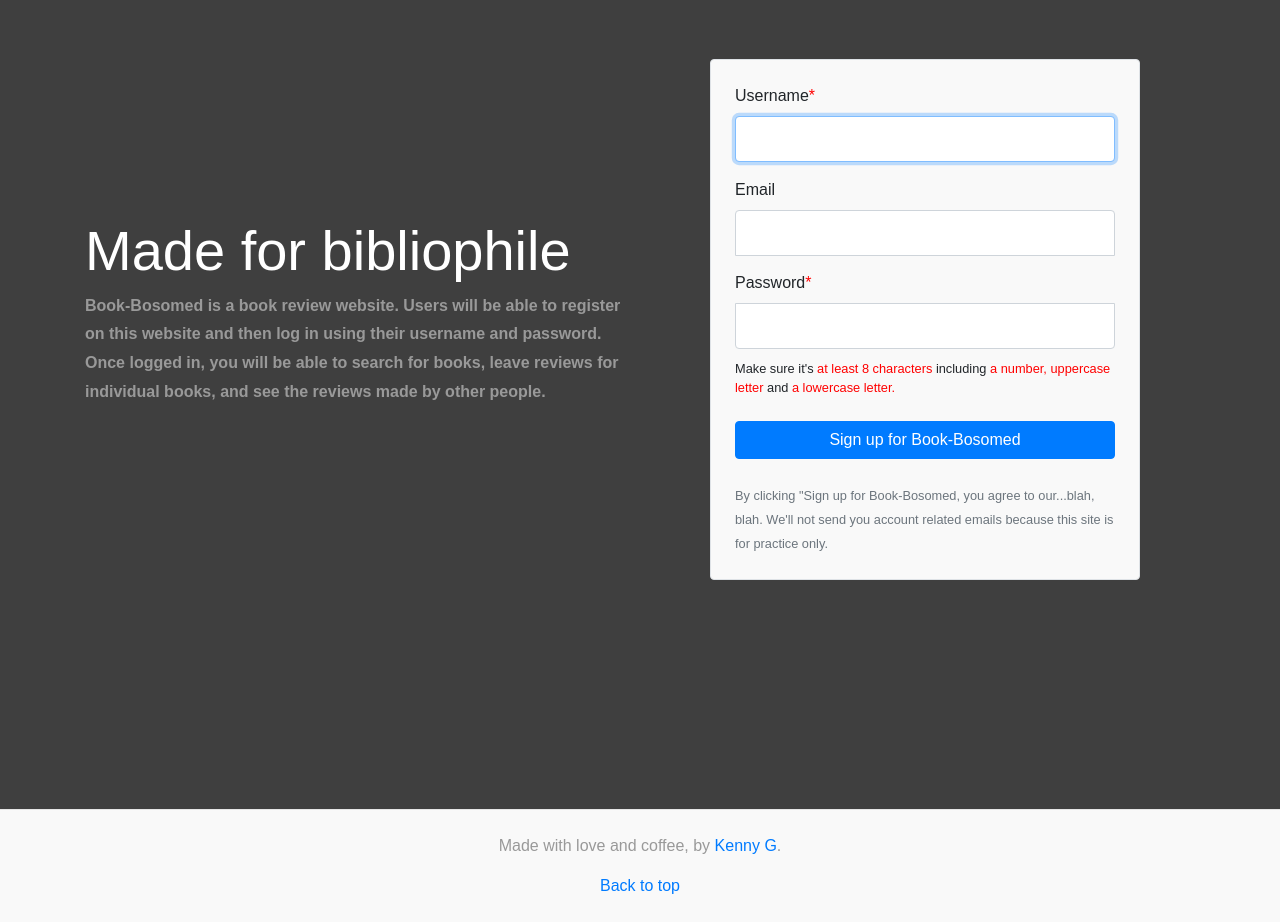
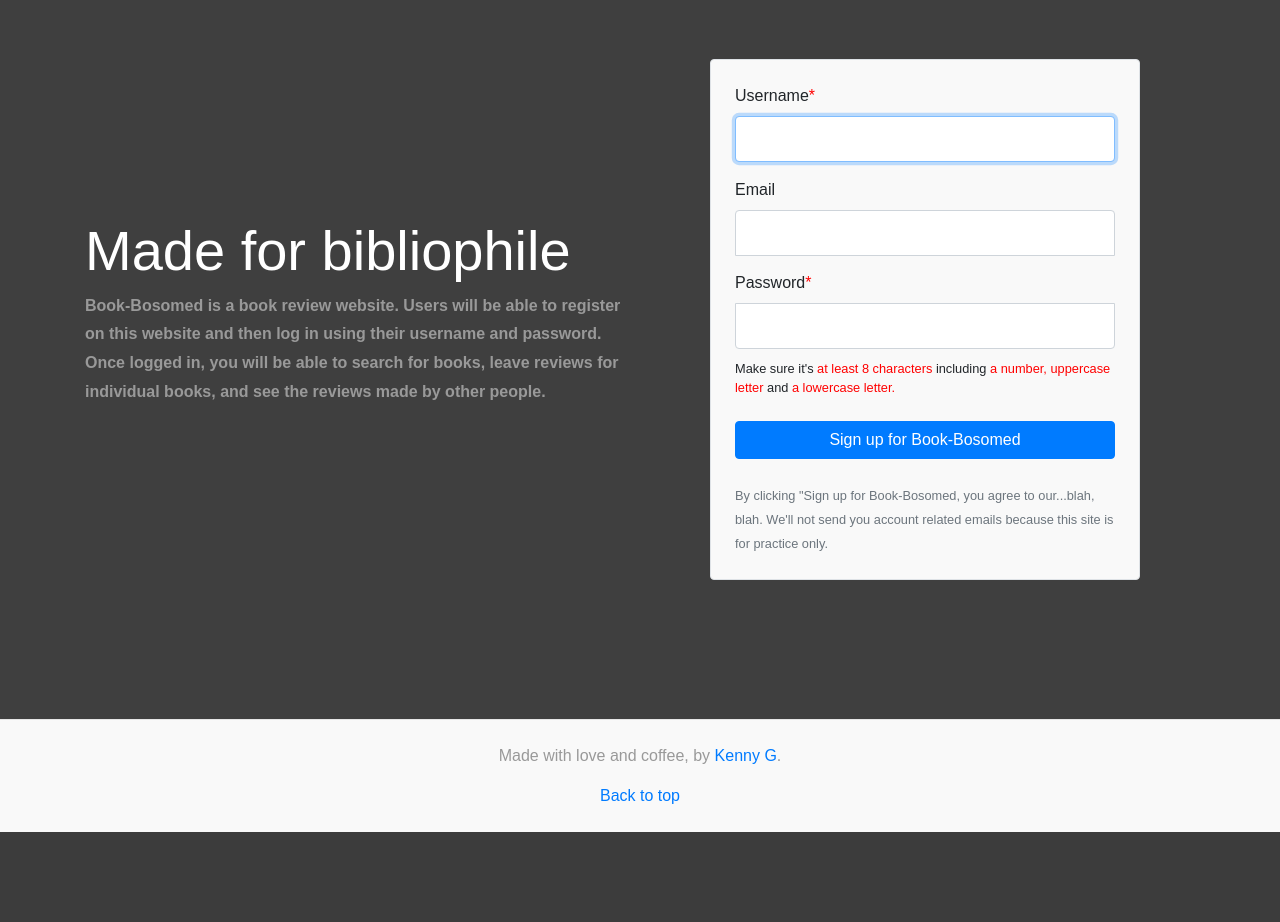
Before and after one commit to KennethYoel/book-bosomed, a Flask app: page / in a window 1280 px wide. Shown: the part 105-1027 px from the top of the page. After the commit the page ends 937 px from the top, so only its background shows below. Run offline with Flask 2, Linux system fonts and the light colour scheme; some libraries are stand-ins or nearby versions.

Commit message:
updated sass file

```diff
--- a/static/style.css
+++ b/static/style.css
@@ -43,7 +43,6 @@ h1 {
 
 main {
   margin-top: 5%;
-  margin-bottom: 7%;
 }
 
 main .container {
```
